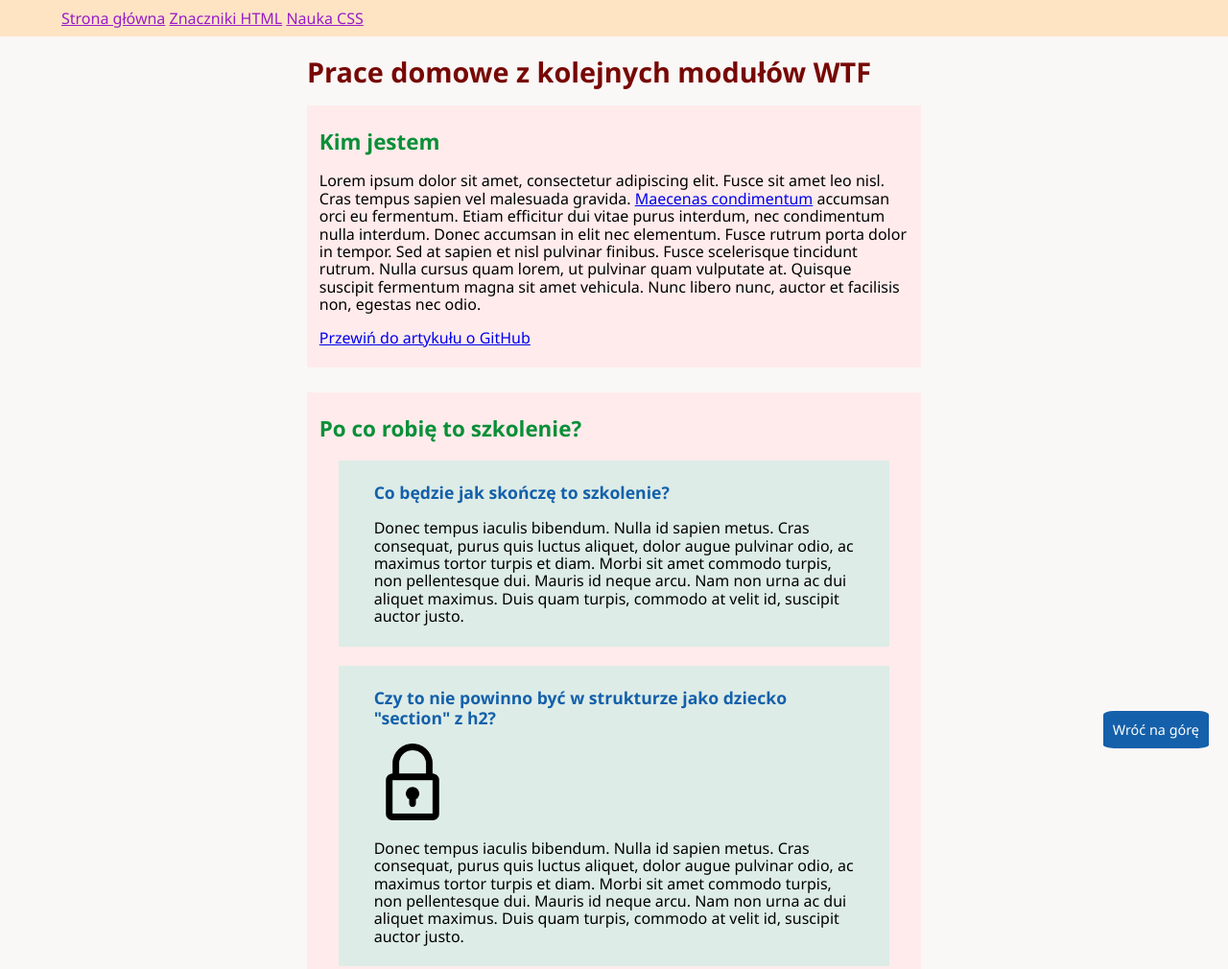
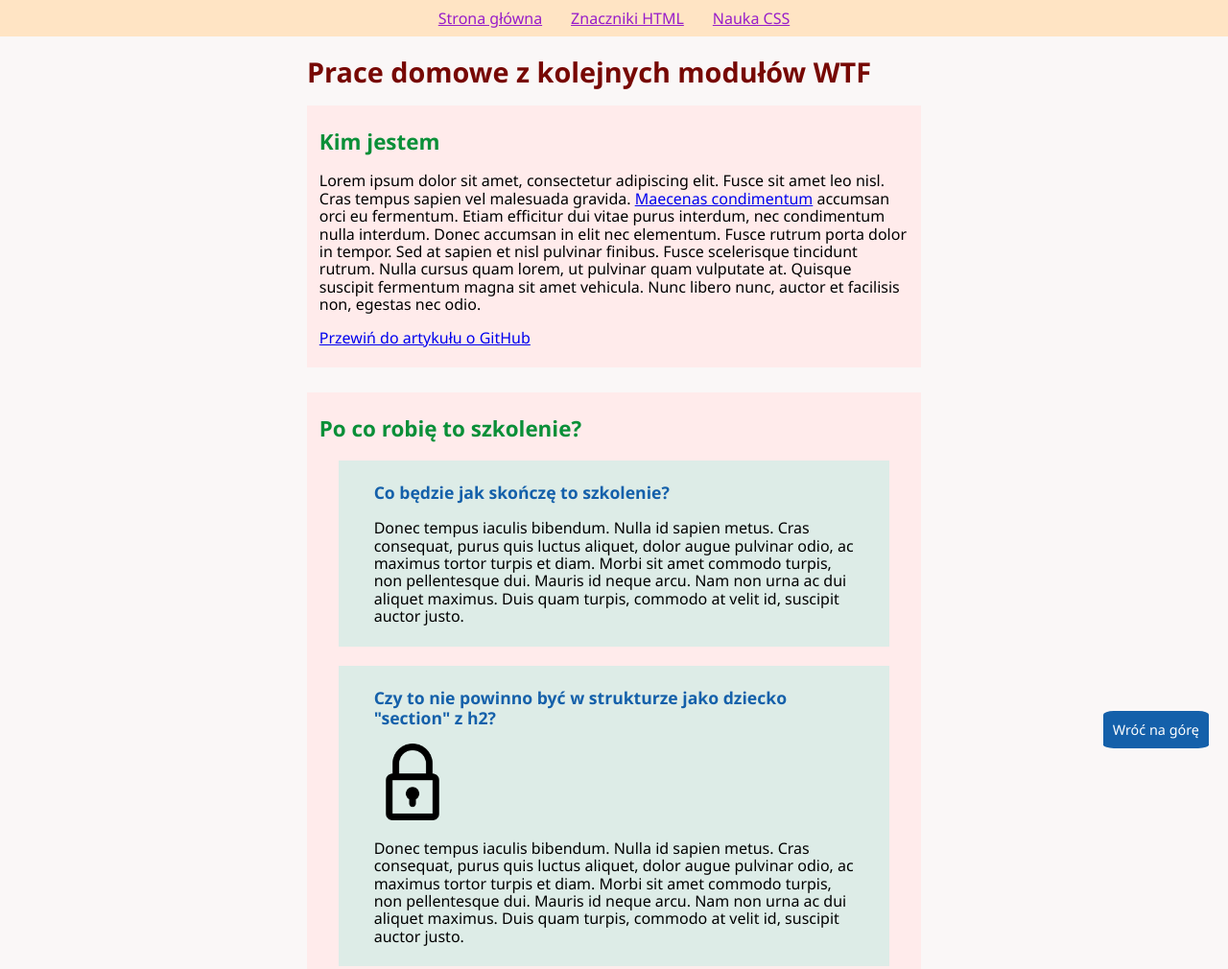
Before and after one commit to tomasz-miskiewicz/homepage, a plain HTML site: page index.html in a window 1280 px wide. Shown: the top 1010 px of the page at 96% size. Drawn offline with Linux system fonts and the light colour scheme.

Commit message:
changed main nav to flex

```diff
--- a/style.css
+++ b/style.css
@@ -77,6 +77,11 @@ main, footer {
 
 .navigation {
     background-color: bisque;
+    display: flex;
+    flex-direction: row;
+    flex-wrap: wrap;
+    justify-content: center;
+    gap: 30px;
 }
 
 .page-header {
```
